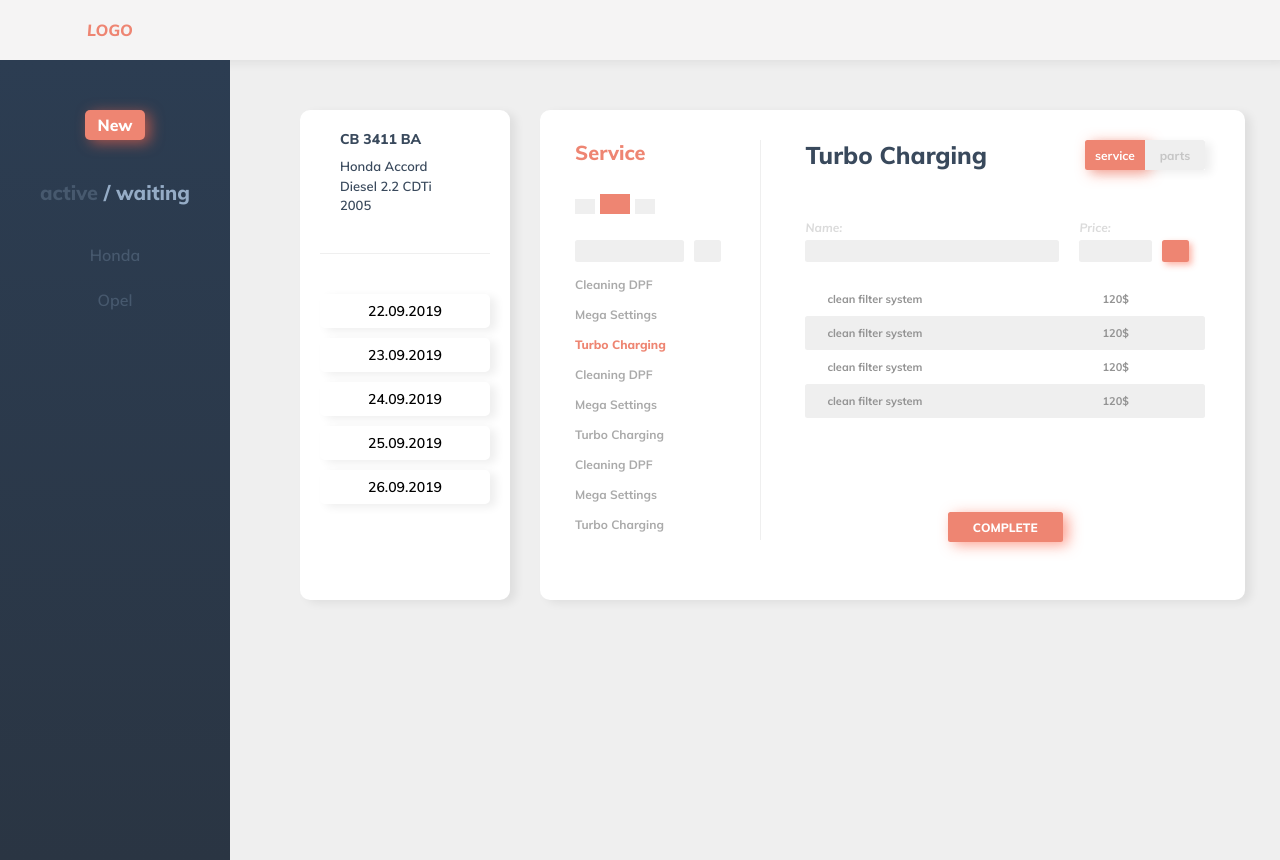
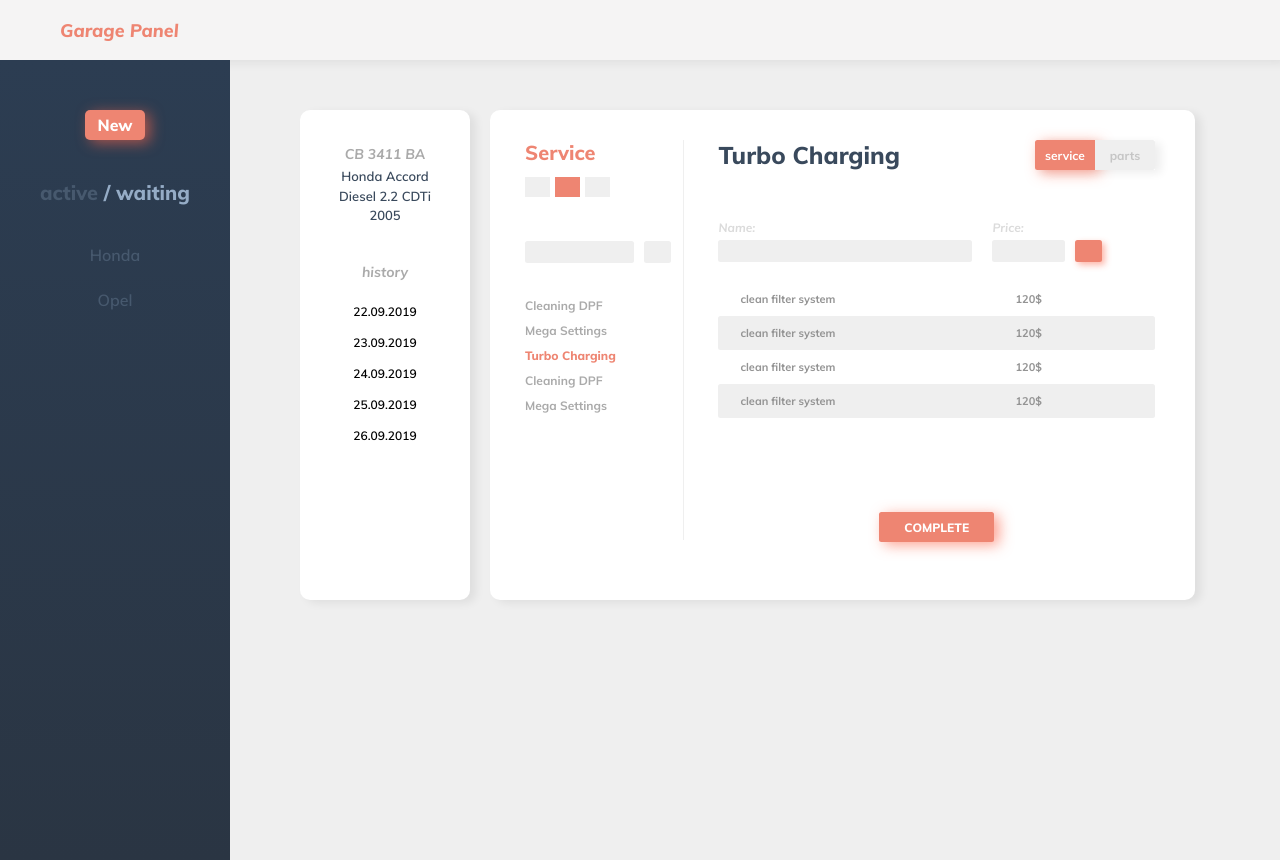
Before and after one commit to alexbogomilov77/Personal, a React (Create React App) app: page / in a window 1280 px wide. Built offline with nearby package versions, Linux system fonts and the light colour scheme.

Commit message:
feat: init redesign

```diff
--- a/package.json
+++ b/package.json
@@ -6,6 +6,7 @@
     "@testing-library/jest-dom": "^4.2.4",
     "@testing-library/react": "^9.5.0",
     "@testing-library/user-event": "^7.2.1",
+    "axios": "^0.19.2",
     "node-sass": "^4.14.0",
     "react": "^16.13.1",
     "react-dom": "^16.13.1",
--- a/src/assets/styles/components/dashboard/dashboard.scss
+++ b/src/assets/styles/components/dashboard/dashboard.scss
@@ -8,30 +8,29 @@
     padding: 30px 40px 45px 35px;
     .dashboard-navigation {
         // min-width: 90px;
-        width: 40%;
+        width: 35%;
         .steps-label {
             color: $active;
             font-size: 20px;
-            margin-bottom: 28.5px;
+            margin-bottom: 11.5px;
             font-family: 'Muli-ExtraBold';
            }
         .steps {
-            margin-bottom: 22.5px;
+            margin-bottom: 40px;
             .step {
-                width: 20px;
-                height: 15px;
+                width: 25px;
+                height: 20px;
                 display: inline-block;
                 margin-right: 5px;
                 background-color: $unnamed1;
             }
             .active-step {
-                width: 30px;
-                height: 20px;
                 background-color: $active;
             }
         }
         .new-step {
             display: flex;
+            margin-bottom: 35px;
             #step {
                 width: 105px;
                 height: 20px;
@@ -53,7 +52,7 @@
         .steps-list {
             .steps-list-item {
                 font-size: 12px;
-                margin: 15px 0;
+                margin: 10px 0;
                 color: $unnamed;
                 font-family: 'Muli-Bold';
                 &:hover {
@@ -71,7 +70,7 @@
     .divider-vertical {
         width: 1px;
         height: 400px;
-        margin: 0 45px 0px 25px;
+        margin: 0 35px 0px 5px;
         background-color: $unnamed1;
     }
     .dashboard-main {
--- a/src/assets/styles/components/dashboard/info/infobar.scss
+++ b/src/assets/styles/components/dashboard/info/infobar.scss
@@ -1,13 +1,26 @@
 .infobar {
-    padding: 20px;
-    min-width: 170px;
+    padding: 35px 20px;
+    min-width: 130px;
     min-height: 415px;
-    margin-right: 30px;
+    margin-right: 20px;
+    text-align: center;
     box-shadow: $shadow;
     border-radius: $radius1;
     background-color: $white;
+    .infobar-label {
+        font-size: 14px;
+        color: $unnamed;
+        // width: 40%;
+        margin-bottom: 10px;
+        // border-bottom: 2px solid $unnamed1;
+        padding-bottom: 5px;
+        font-family: 'Muli-BoldItalic';
+        &.car-id {
+            margin-bottom: 0;
+        }
+    }
     .info {
-        padding: 0 20px;
+        // padding: 0 20px;
         span {
             display: block;
         }
@@ -28,19 +41,20 @@
     .divider {
         height: 1px;
         width: 170px;
-        margin-bottom: 40px;
+        margin-bottom: 10px;
         background-color: $unnamed1;
     }
     .history {
+        text-align: center;
         .history-nav {
             .history-nav-item {
                 padding: 8px 0;
-                font-size: 14px;
-                text-align: center;
-                margin-bottom: 10px;
-                box-shadow: $shadow;
+                font-size: 12px;
+                // text-align: center;
+                // margin-bottom: 10px;
+                // box-shadow: $shadow;
                 font-family: 'Muli-SemiBold';
-                border-radius: $radius;
+                // border-radius: $radius;
                 &:hover {
                     cursor: pointer;
                 }
--- a/src/assets/styles/components/global/header.scss
+++ b/src/assets/styles/components/global/header.scss
@@ -6,7 +6,8 @@
     box-shadow: $shadow;
     .logo {
         color: $active;
-        padding-left: 87px;
+        font-size: 18px;
+        padding-left: 60px;
         font-family: 'Muli-ExtraBoldItalic';
     }
 }
--- a/src/components/global/Header.js
+++ b/src/components/global/Header.js
@@ -6,7 +6,7 @@ class Header extends Component {
     return (
       <header className="header">
         <div className="logo">
-          LOGO
+          Garage Panel
         </div>
       </header>
     )
--- a/src/components/global/Sidebar.js
+++ b/src/components/global/Sidebar.js
@@ -1,9 +1,17 @@
 import React, { Component } from 'react'
 // import Comment from './Comment'
+import axios from 'axios'
 import { connect } from 'react-redux'
 // import { deleteCommentAction } from '../actions/rootActions'
 
 class Sidebar extends Component {
+
+  componentDidMount() {
+    // axios.get('http://localhost:8080/cars').then( response => {
+    //     console.log(response)
+    //   }
+    // )
+  }
 
   state = {
     activeLink: null
--- a/src/components/main/dashboard/navi/Navigation.js
+++ b/src/components/main/dashboard/navi/Navigation.js
@@ -5,13 +5,14 @@ class Navigation extends Component {
   render() {
     return (
       <div className="dashboard-navigation">
+        <div className="wrapper">
           <div className="steps-label">Service</div>
-
           <ul className='steps'>
             <li className="step"></li>
             <li className="step active-step"></li>
             <li className="step"></li>
           </ul>
+        </div>
 
         <div className="new-step">
           <input type="text" id="step" name="new-step" />
@@ -24,10 +25,10 @@ class Navigation extends Component {
           <li className="steps-list-item active-item">Turbo Charging</li>
           <li className="steps-list-item">Cleaning DPF</li>
           <li className="steps-list-item">Mega Settings</li>
-          <li className="steps-list-item">Turbo Charging</li>
+          {/* <li className="steps-list-item">Turbo Charging</li>
           <li className="steps-list-item">Cleaning DPF</li>
           <li className="steps-list-item">Mega Settings</li>
-          <li className="steps-list-item">Turbo Charging</li>
+          <li className="steps-list-item">Turbo Charging</li> */}
         </ul>
       </div>
     )
--- a/src/components/main/info/InfoBar.js
+++ b/src/components/main/info/InfoBar.js
@@ -18,9 +18,7 @@ class InfoBar extends Component {
     return (
         <div className='infobar'>
             <div className='info'>
-              <span className="id">
-                CB 3411 BA
-              </span>
+              <p className="infobar-label car-id">CB 3411 BA</p>
               <span className="specification">
                 Honda Accord
               </span>
@@ -31,8 +29,9 @@ class InfoBar extends Component {
                 2005
               </span>
             </div>
-            <div className='divider'></div>
+            {/* <div className='divider'></div> */}
             <div className='history'>
+              <p className="infobar-label">history</p>
               <ul className='history-nav'>
                 {this.props.history.map((date) => {
                   return (
```
Also changed, not shown: 1 other file (tests, documents, lock files or other folders). Lines whose indentation alone changed are shown as unchanged.
